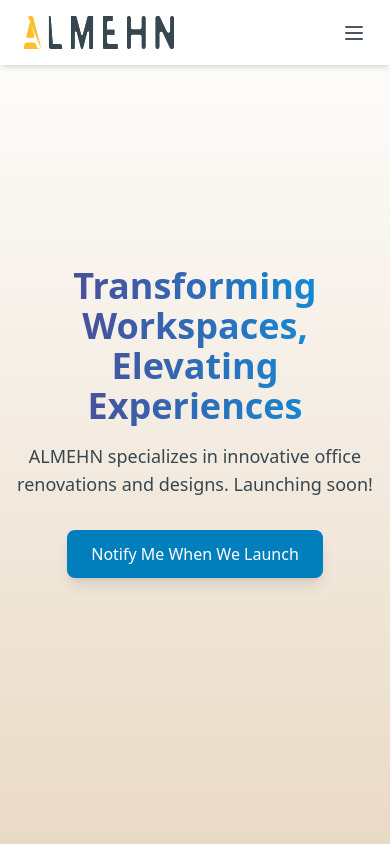
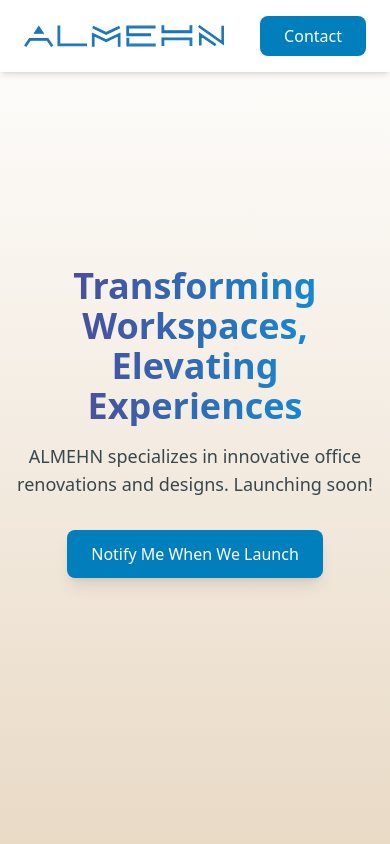
Before and after one commit to bilalmuhd/almehn, a plain HTML site: page index.html in a window 390 px wide. Shown: the top 844 px of the page. Drawn offline with nearby package versions, Linux system fonts and the light colour scheme.

Commit message:
changed logo

```diff
--- a/index.html
+++ b/index.html
@@ -25,9 +25,9 @@
         <!-- Logo -->
         <a href="/"
           ><img
-            src="./img/almehn-navbar-logo.svg"
+            src="./img/logo.svg"
             alt="company logo"
-            width="150"
+            width="200"
         /></a>
 
         <!-- Navigation Menu -->
@@ -36,27 +36,12 @@
         <!-- Call to Action -->
         <a
           href="/contact.html"
-          class="hidden md:inline-block px-6 py-2 bg-[#017ebc] text-white rounded-lg hover:bg-[#135272]"
+          class=" md:inline-block px-6 py-2 bg-[#017ebc] text-white rounded-lg hover:bg-[#135272]"
           >Contact</a
         >
 
         <!-- Mobile Menu Icon -->
-        <button class="md:hidden text-gray-600 focus:outline-none">
-          <svg
-            xmlns="http://www.w3.org/2000/svg"
-            class="h-6 w-6"
-            fill="none"
-            viewBox="0 0 24 24"
-            stroke="currentColor"
-          >
-            <path
-              stroke-linecap="round"
-              stroke-linejoin="round"
-              stroke-width="2"
-              d="M4 6h16M4 12h16M4 18h16"
-            />
-          </svg>
-        </button>
+
       </div>
     </header>
 
@@ -100,7 +85,7 @@
             </p>
           </div>
           <!-- Service 2 -->
-          <div class="p-6 bg-[var(--background-beige)] rounded-lg shadow-md">
+          <div class="p-6">
             <h3 class="text-xl font-semibold text-[var(--secondary-color)]">
               Civil & MEP Works
             </h3>
@@ -118,7 +103,7 @@
             </p>
           </div>
           <!-- Service 4 -->
-          <div class="p-6 bg-[var(--background-beige)] rounded-lg shadow-md">
+          <div class="p-6 ">
             <h3 class="text-xl font-semibold text-[var(--secondary-color)]">
               Drawing & Designing
             </h3>
```
Also changed, not shown: img/logo.svg (added).
